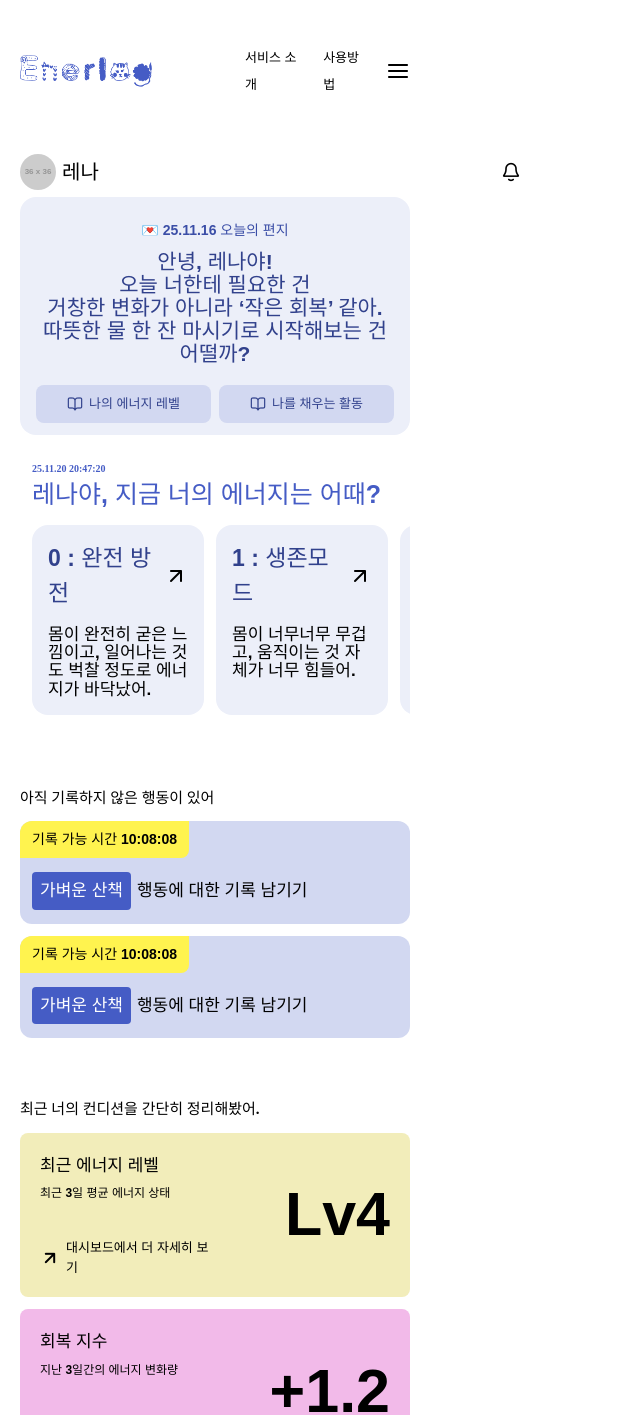
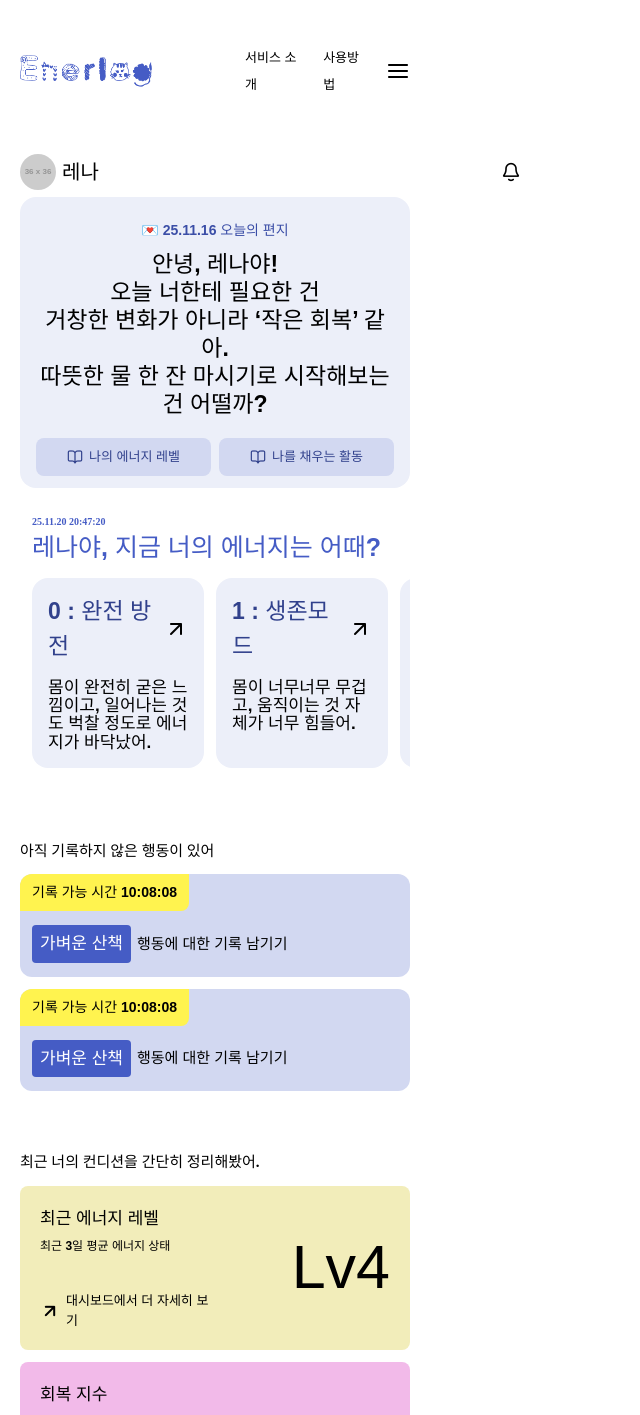
Before and after one commit to songye38/Enerlog, a React app in the folder frontend/: page / in a window 1280 px wide. Shown: the top 1415 px of the page, without its empty margins (0-640 px from the left). Built offline with nearby package versions, Linux system fonts and the light colour scheme; the HTML template or start-up script is replaced by a standard one; a web font is replaced by a local one.

Commit message:
UPDATE 서체 변경

```diff
--- a/frontend/src/ccomponents/LeterSection.tsx
+++ b/frontend/src/ccomponents/LeterSection.tsx
@@ -60,11 +60,11 @@ export default function LetterSection({
                     style={{
                         width: 'auto',
                         textAlign: "center",
-                        color: "#31418C",
-                        fontSize: 21,
+                        color: "black",
+                        fontSize: 23,
                         fontFamily: "IncheonEducation, sans-serif",
                         fontWeight: 600,
-                        lineHeight: '23px',
+                        lineHeight: '28px',
                         wordWrap: "break-word",
                     }}
                     dangerouslySetInnerHTML={{ __html: content }}
--- a/frontend/src/components/Button/ActRecordBtn.tsx
+++ b/frontend/src/components/Button/ActRecordBtn.tsx
@@ -82,7 +82,7 @@ export default function ActRecordBtn({ activity, serverTime, onClick }: ActRecor
               color: 'white',
               fontSize: 17,
               fontFamily: "IsYun, sans-serif",
-              fontWeight: 600,
+              fontWeight: 500,
               wordWrap: 'break-word'
             }}
           >
@@ -92,7 +92,7 @@ export default function ActRecordBtn({ activity, serverTime, onClick }: ActRecor
         <div
           style={{
             color: 'black',
-            fontSize: 17,
+            fontSize: 15,
             fontFamily: 'Pretendard, sans-serif',
             fontWeight: 600,
             wordWrap: 'break-word'
--- a/frontend/src/components/Button/ConditionDetailBtn.tsx
+++ b/frontend/src/components/Button/ConditionDetailBtn.tsx
@@ -73,7 +73,7 @@ export default function ConditionDetailBtn({ type, value }: ConditionDetailBtnPr
                     color: "black",
                     fontSize: 61,
                     fontFamily: "Outfit, sans-serif",
-                    fontWeight: 700,
+                    fontWeight: 500,
                 }}
             >
                 {value}
```
